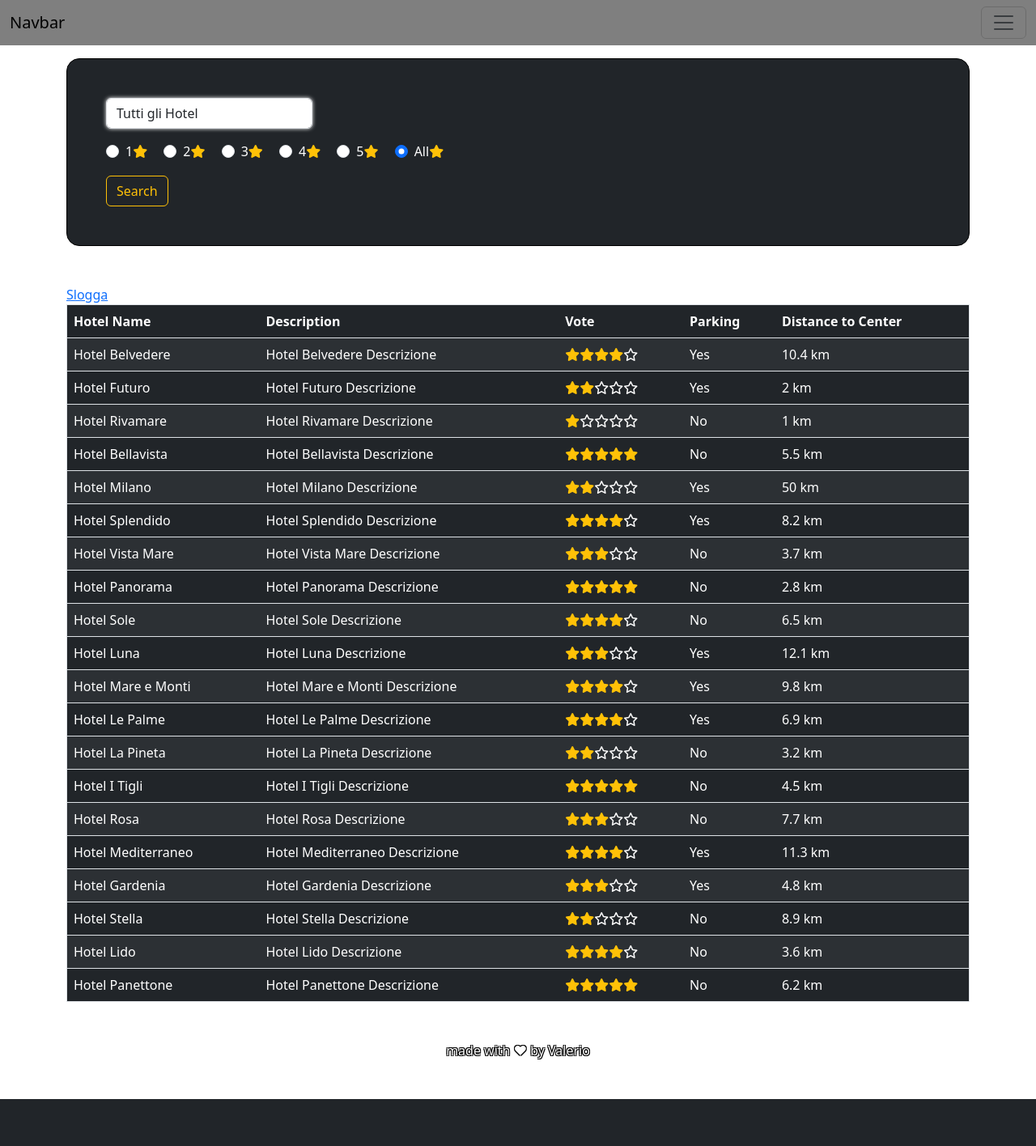
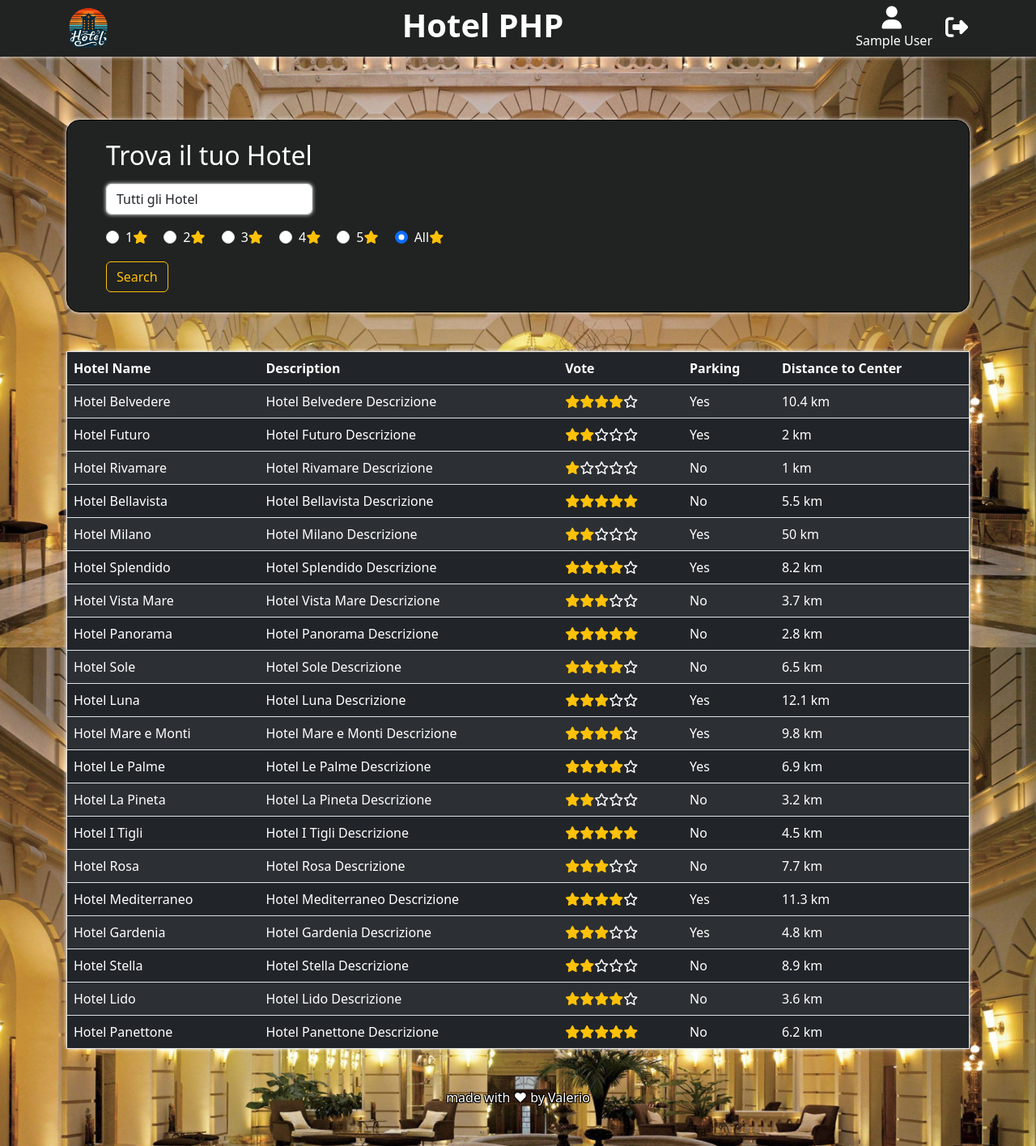
Before and after one commit to Valerio-Catellani/php-hotel, a PHP site: page / in a window 1280 px wide. Shown: the whole page at 81% size. Before the commit the page ends 1358 px from the top, so only its background shows below. Run offline with PHP 8.4, Linux system fonts and the light colour scheme; the visitor is signed in with stand-in values (Sample User, id 1).

Commit message:
created the log-out and log-in pages

```diff
--- a/Controllers/generateTable.php
+++ b/Controllers/generateTable.php
@@ -7,13 +7,14 @@ function generateTemplateTable($filteredHotels)
         $hasParking = $hotel['parking'] ? 'Yes' : 'No';
         $stars = getStars($hotel['vote']);
         $template = "
-        <tr>
-        <td>{$hotel['name']}</td>
-        <td>{$hotel['description']}</td>
-        <td>$stars</td>
-        <td>$hasParking</td>
-        <td>{$hotel['distance_to_center']} km</td>
-        </tr>
+        <tr class='yellow-table-hover'>
+        <td><a href='./details/pages.php?id={$hotel['id']}' class='link-hotel'>{$hotel['name']}</a></td>
+        <td><a href='./details/pages.php?id={$hotel['id']}' class='link-hotel'>{$hotel['description']}</a></td>
+        <td><a href='./details/pages.php?id={$hotel['id']}' class='link-hotel'>$stars</a></td>
+        <td><a href='./details/pages.php?id={$hotel['id']}' class='link-hotel'>$hasParking</a></td>
+        <td><a href='./details/pages.php?id={$hotel['id']}' class='link-hotel'>{$hotel['distance_to_center']} km</a></td>
+      </tr>
+
         ";
         $fullTemplate .= $template;
     };
--- a/Views/body/header.php
+++ b/Views/body/header.php
@@ -1,40 +1,32 @@
-<header>
-    <nav class="navbar border-body fixed-top" style="background-color: rgba(0, 0, 0, 0.5);">
-        <div class="container-fluid">
-            <a class="navbar-brand" href="#">Navbar</a>
-            <button class="navbar-toggler" type="button" data-bs-toggle="collapse" data-bs-target="#navbarSupportedContent" aria-controls="navbarSupportedContent" aria-expanded="false" aria-label="Toggle navigation">
-                <span class="navbar-toggler-icon"></span>
-            </button>
-            <div class="collapse navbar-collapse" id="navbarSupportedContent">
-                <ul class="navbar-nav me-auto mb-2 mb-lg-0">
-                    <li class="nav-item">
-                        <a class="nav-link active" aria-current="page" href="#">Home</a>
-                    </li>
-                    <li class="nav-item">
-                        <a class="nav-link" href="#">Link</a>
-                    </li>
-                    <li class="nav-item dropdown">
-                        <a class="nav-link dropdown-toggle" href="#" role="button" data-bs-toggle="dropdown" aria-expanded="false">
-                            Dropdown
-                        </a>
-                        <ul class="dropdown-menu">
-                            <li><a class="dropdown-item" href="#">Action</a></li>
-                            <li><a class="dropdown-item" href="#">Another action</a></li>
-                            <li>
-                                <hr class="dropdown-divider">
-                            </li>
-                            <li><a class="dropdown-item" href="#">Something else here</a></li>
-                        </ul>
-                    </li>
-                    <li class="nav-item">
-                        <a class="nav-link disabled" aria-disabled="true">Disabled</a>
-                    </li>
-                </ul>
-                <form class="d-flex" role="search">
-                    <input class="form-control me-2" type="search" placeholder="Search" aria-label="Search">
-                    <button class="btn btn-outline-success" type="submit">Search</button>
-                </form>
+<header class="main-color fixed-top w-100 hype-shadow-white">
+    <div class="container h-100">
+        <nav class=" text-white h-100 d-flex align-items-center justify-content-between py-2">
+            <div class="img-container h-100">
+                <img class="img-fluid h-100" src="/php-hotel/src/img/Php-hotel-logo.png" alt="logo" width="100">
             </div>
-        </div>
-    </nav>
+            <div>
+                <h1 class="text-center hype-text-shadowdisplay-4 fw-bold h-100">
+                    Hotel PHP
+                </h1>
+            </div>
+            <div class="d-flex gap-3 align-items-center">
+                <div class="d-flex flex-column align-items-center">
+                    <div class="icon-container">
+                        <i class="fa-solid fa-user fs-3"></i>
+                    </div>
+                    <p class="mb-0"><?php echo $_SESSION['name'] ?? 'effettua il login' ?></p>
+
+                </div>
+                <?php
+                if (isset($_SESSION['userId'])) {
+                    echo '<div class="icon-container">
+                            <a href="/php-hotel/access/logout.php" class="text-white text-decoration-none yellow-hover">
+                                <i class="fa-solid fa-right-from-bracket fs-3"></i>
+                            </a>
+                        </div>';
+                }
+                ?>
+            </div>
+        </nav>
+    </div>
 </header>
--- a/Views/body/search.php
+++ b/Views/body/search.php
@@ -1,8 +1,6 @@
 <div class="container">
-    <!-- <h1 class="text-center hype-text-shadow mb-5 display-4 fw-bold">
-            Hotel PHP
-        </h1> -->
-    <div class="p-5 bg-dark mb-5 rounded-4 border border-black hype-shadow-white">
+    <div class="px-5 py-4 main-color mb-5 rounded-4 border border-black hype-shadow-white">
+        <h2 class="mb-3">Trova il tuo Hotel</h2>
         <form action="index.php" method="GET" class="d-flex flex-column align-items-baseline gap-3">
             <select class="form-control me-2 w-25 hype-shadow-white hype-pointer" name="parking">
                 <option value="all" selected>Tutti gli Hotel</span></option>
--- a/index.php
+++ b/index.php
@@ -22,12 +22,10 @@ include_once __DIR__ . "/Models/hotel.php";
     <title>Php Hotel: Home</title>
 </head>
 
-<body class="p-5 mio-colore text-white">
-    <div id="mio-colore"> ciao</div>
+<body class="py-5 text-white">
     <?php include __DIR__ . "/Views/body/header.php"; ?>
     <?php include __DIR__ . "/Views/body/search.php"; ?>
     <main class="container">
-        <a href="access/logout.php">Slogga</a>
         <?php
         include __DIR__ . "/Views/body/table.php";
         ?>
--- /dev/null
+++ b/style/main.css
@@ -0,0 +1,80 @@
+
+body {
+    background-image: url(../src/img/2690586.jpg);
+   background-repeat: no-repeat;
+   background-attachment: fixed;
+   background-size: cover;
+   margin-top: 100px;
+}
+
+header {
+    height: 70px;
+    z-index:100 !important;
+}
+
+.main-color {
+    color: white !important;
+    background-color: rgb(41, 41, 41);
+}
+
+.main-color-transparent {
+    color: white !important;
+    background-color: rgb(41, 41, 41, 0.8);
+}
+
+
+/*UTILITY*/
+.img-container {
+    aspect-ratio: 1/1;
+}
+
+.icon-container {
+    width: 30px;
+    aspect-ratio: 1/1;
+}
+
+.yellow-hover:hover {
+    color : #eecb62 !important
+}
+
+.yellow-table-hover:hover {
+    --bs-table-hover-bg: #eecb62 !important;
+    --bs-table-hover-color: #000000 !important;
+    cursor: pointer;
+}
+
+.link-hotel {
+    text-decoration: none;
+    color: inherit !important
+}
+
+
+
+.form-control:focus {
+    color: var(--bs-body-color);
+    background-color: var(--bs-body-bg);
+     border-color: #86b7fe;
+    outline: 0;
+     box-shadow: 0 0 0 .25rem #eecb62;
+}
+
+/*logout*/
+.filter {
+    height: 100vh;
+    width: 100vw;
+    position: fixed;
+    top: 0;
+    left: 0;
+    background-color: rgba(0, 0, 0, 0.5);
+    z-index: 200;
+}
+
+.main-logout {
+    z-index: 300;
+    position: fixed;
+    top: 50%;
+    left: 50%;
+    transform: translate(-50%, -50%);
+    width: 400px;
+    height: 200px;
+}
```
Also changed, not shown: access/login.php (+8 -5 lines), access/logout.php (+6 -3 lines), details/pages.php (+21 -7 lines), main.css (deleted, +0 -7 lines), src/img/Php-hotel-logo.png (added).
